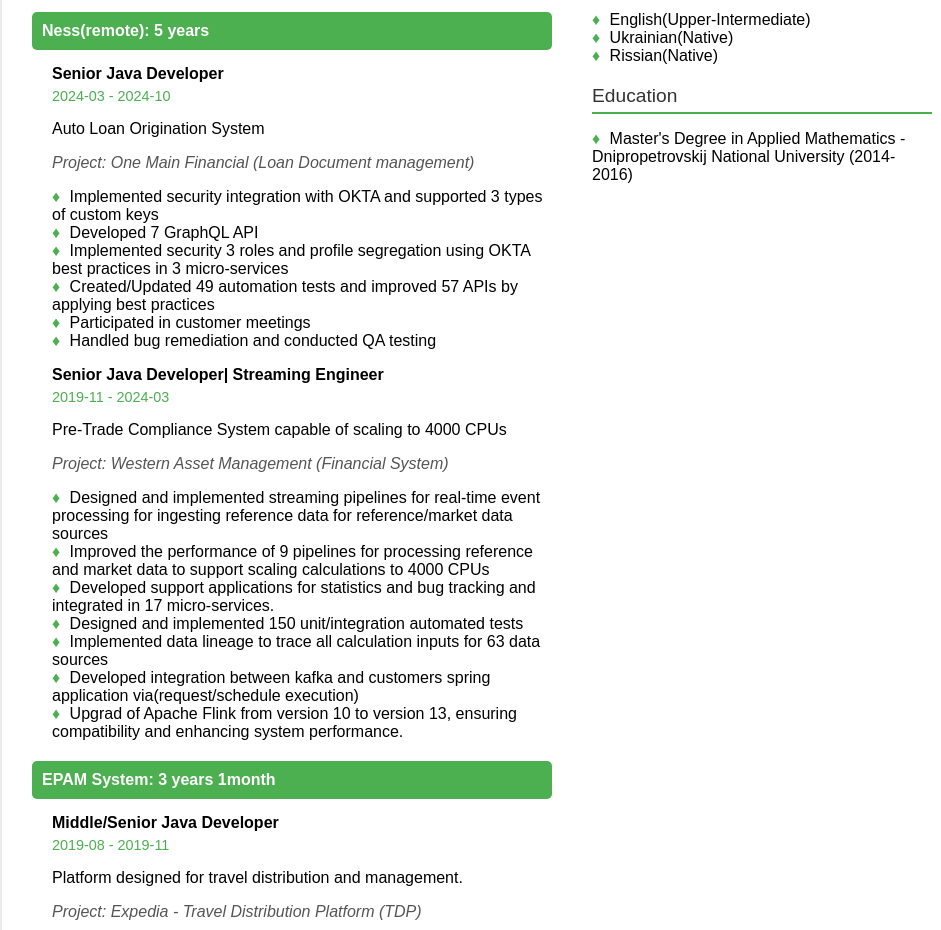
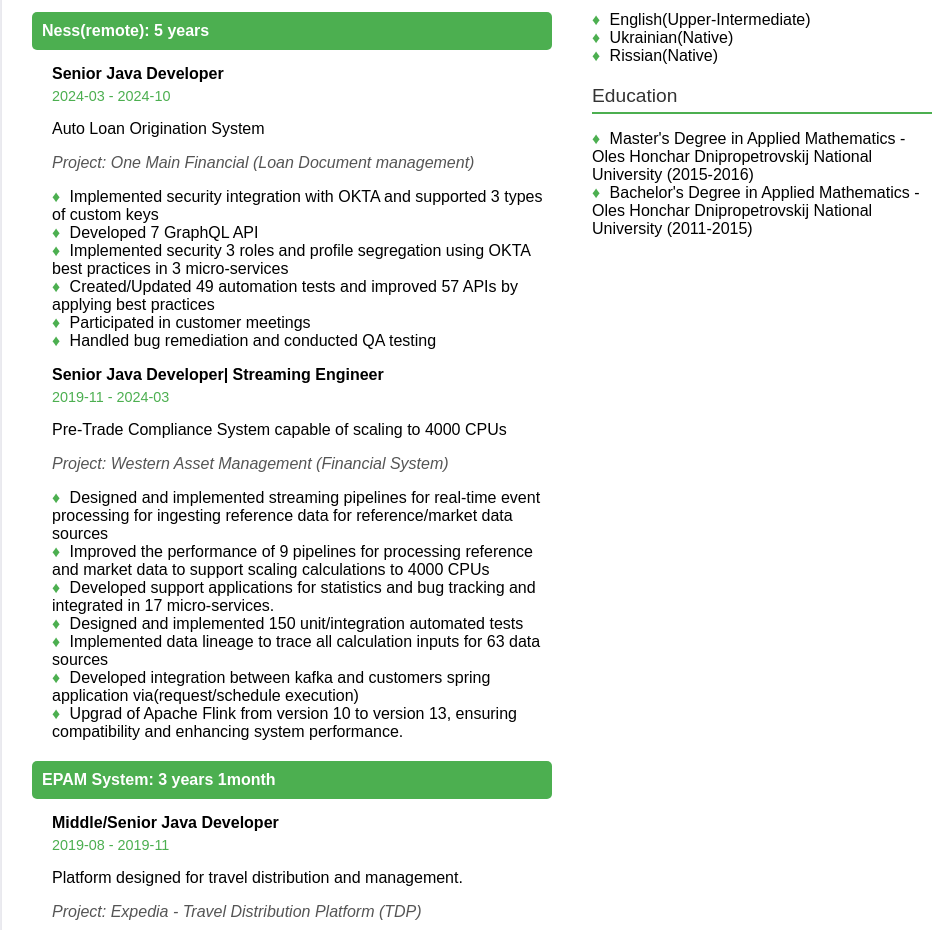
Before and after one commit to serhiiMalykhin/CV, a plain HTML site: page index.html in a window 1280 px wide. Shown: the part 960-1890 px from the top of the page, without its empty margins (168-1109 px from the left). Drawn offline with Linux system fonts and the light colour scheme.

Commit message:
updated education

```diff
--- a/index.html
+++ b/index.html
@@ -214,8 +214,13 @@
             "education": [
               {
                 "degree": "Master's Degree in Applied Mathematics",
-                "institution": "Dnipropetrovskij National University",
-                "year": "2014-2016"
+                "institution": "Oles Honchar Dnipropetrovskij National University",
+                "year": "2015-2016"
+              },
+              {
+                "degree": "Bachelor's Degree in Applied Mathematics",
+                "institution": "Oles Honchar Dnipropetrovskij National University",
+                "year": "2011-2015"
               }
             ],
             "experience": [
```
